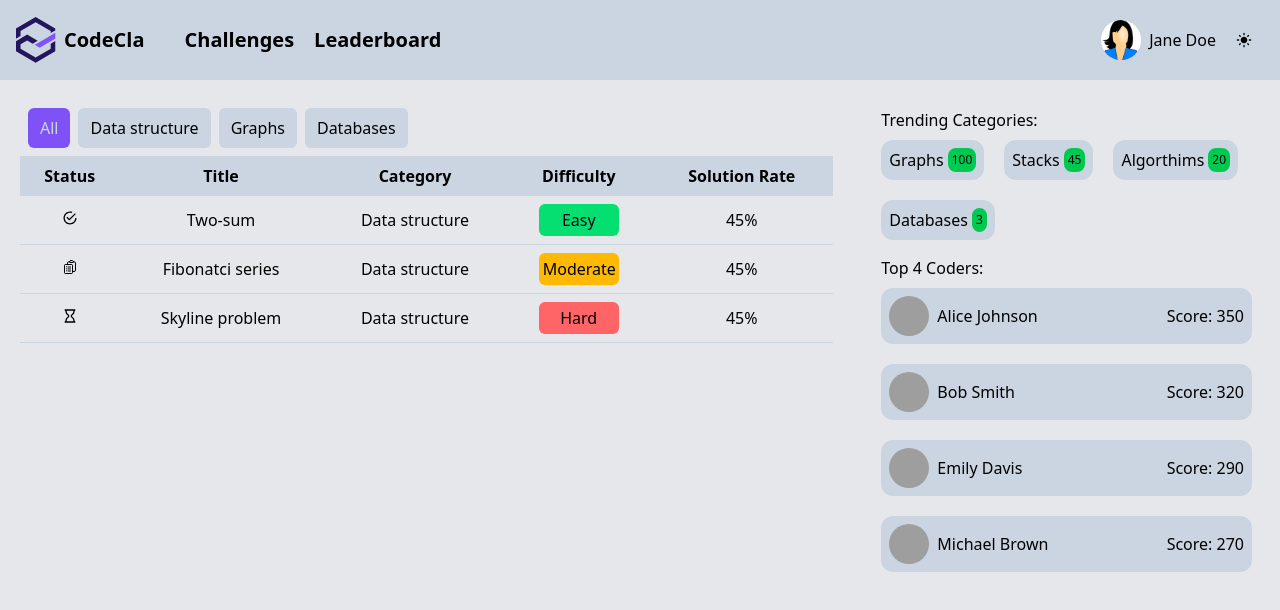
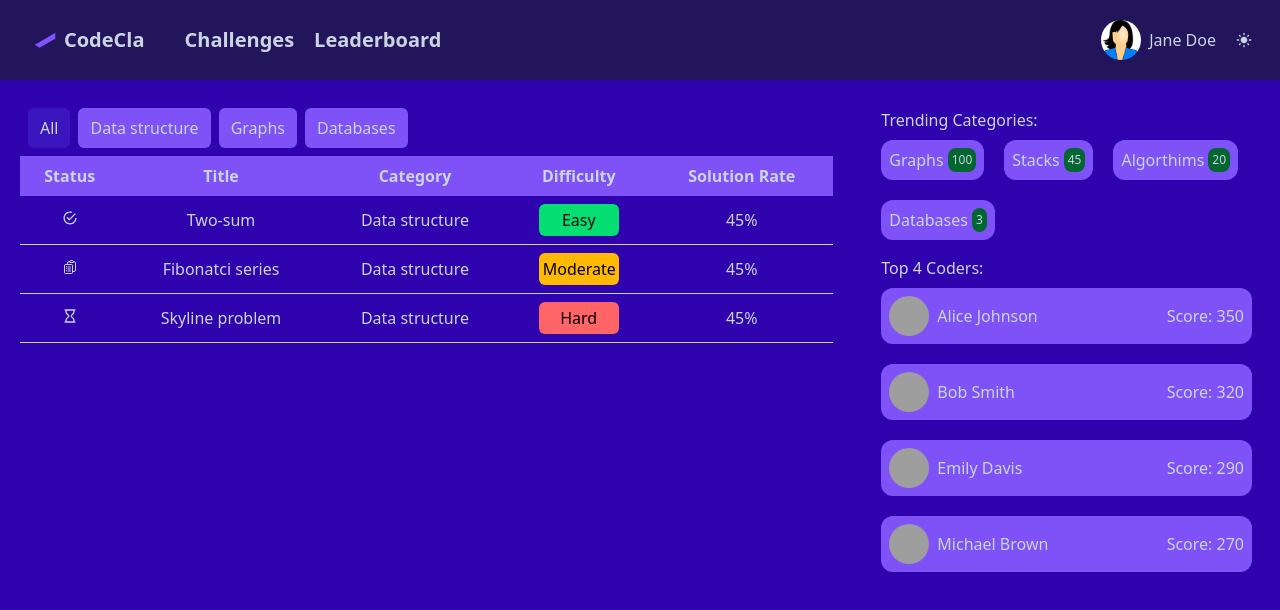
Before and after one commit to matdelp/coders-app-frontend, a React (Vite) app: page / in a window 1280 px wide. Shown: the top 610 px of the page. Built offline with nearby package versions, Linux system fonts and the light colour scheme; grey boxes are pictures that could not be loaded.

Commit message:
feat:darkmode toggle implemented

```diff
--- a/src/App.tsx
+++ b/src/App.tsx
@@ -7,14 +7,17 @@ import { SignInPage } from "./pages/signin/page";
 import { LeaderboardPage } from "./pages/leaderboard/page";
 import { ProfilPage } from "./pages/profile/page";
 import { WorkspacePage } from "./pages/workspace/page";
+import useThemeStore from "./store/useThemeStore";
 
 export const App = () => {
+  const { theme } = useThemeStore();
   document.documentElement.classList.toggle(
     "dark",
     localStorage.theme === "dark" ||
       (!("theme" in localStorage) &&
-        window.matchMedia("(prefers-color-scheme: dark)").matches)
+        window.matchMedia("(prefers-color-scheme: light)").matches)
   );
+  localStorage.theme = theme;
 
   return (
     <BrowserRouter>
--- a/src/components/SharedHeader.tsx
+++ b/src/components/SharedHeader.tsx
@@ -3,12 +3,12 @@ import { NavLink } from "react-router-dom";
 import { MdLightMode } from "react-icons/md";
 import logo from "../assets/images/logo.svg";
 import user from "../assets/images/user.png";
-import { useThemeStore } from "../store/useThemeStore";
+import useThemeStore from "../store/useThemeStore";
+
 const USERNAME = "Jane Doe"; //TEMPORARY
 export const SharedHeader: React.FC = () => {
   const [showMenu, setShowMenu] = useState(false);
-  const { darkMode, toggleDarkMode } = useThemeStore();
-  console.log(darkMode);
+  const { toggleTheme } = useThemeStore();
 
   return (
     <nav className="flex justify-between py-3 xl:py-5 px-2 xl:px-4   dark:bg-background-500 bg-main-100 dark:text-main-100">
@@ -64,7 +64,7 @@ export const SharedHeader: React.FC = () => {
           )}
         </div>
         <div className="flex xl:h-10 xl:w-10 h-7 w-7 items-center justify-center">
-          <button className="cursor-pointer" onClick={toggleDarkMode}>
+          <button className="cursor-pointer" onClick={toggleTheme}>
             <MdLightMode />
           </button>
         </div>
--- a/src/index.css
+++ b/src/index.css
@@ -1,5 +1,5 @@
 @import "tailwindcss";
-
+@custom-variant dark (&:where(.dark, .dark *));
 @theme {
   --color-mint-500: oklch(0.72 0.11 178);
   --color-background-100: #e5e7eb;
--- a/src/store/useThemeStore.tsx
+++ b/src/store/useThemeStore.tsx
@@ -1,23 +1,20 @@
 import { create } from "zustand";
 
-const getInitialTheme = () => {
-  if (typeof window !== "undefined") {
-    return localStorage.getItem("darkMode") === "true";
-  }
-  return false;
-};
+type Theme = "dark" | "light";
 
 interface ThemeState {
-  darkMode: boolean;
-  toggleDarkMode: () => void;
+  theme: Theme;
+  toggleTheme: () => void;
 }
 
-export const useThemeStore = create<ThemeState>((set) => ({
-  darkMode: getInitialTheme(),
-  toggleDarkMode: () =>
+const useThemeStore = create<ThemeState>((set) => ({
+  theme: "dark",
+  toggleTheme: () =>
     set((state) => {
-      const newMode = !state.darkMode;
-      localStorage.theme = state.darkMode ? "light" : "dark";
-      return { darkMode: newMode };
+      const newTheme: Theme = state.theme === "dark" ? "light" : "dark";
+      localStorage.setItem("theme", newTheme);
+      return { theme: newTheme };
     }),
 }));
+
+export default useThemeStore;
```
